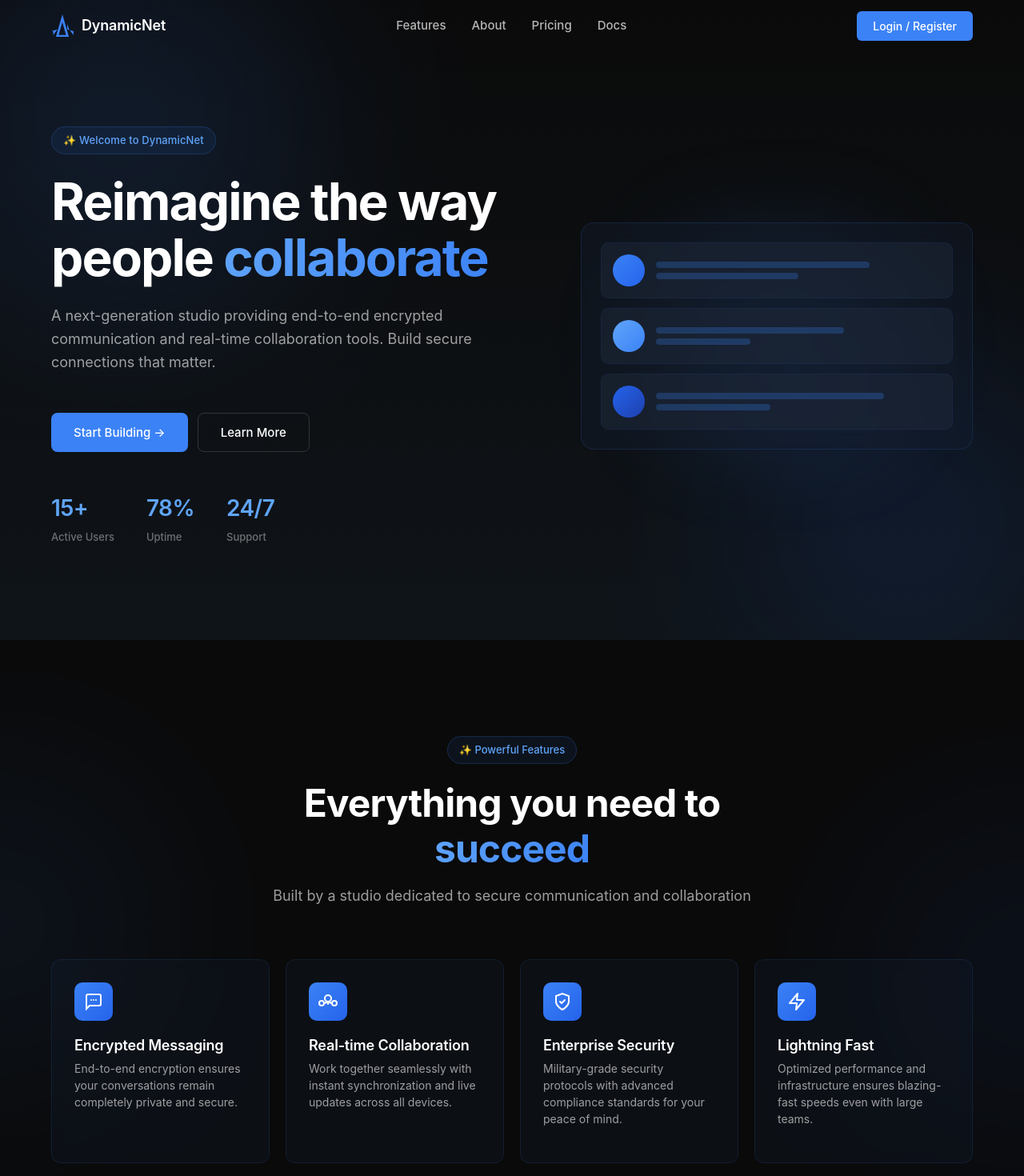
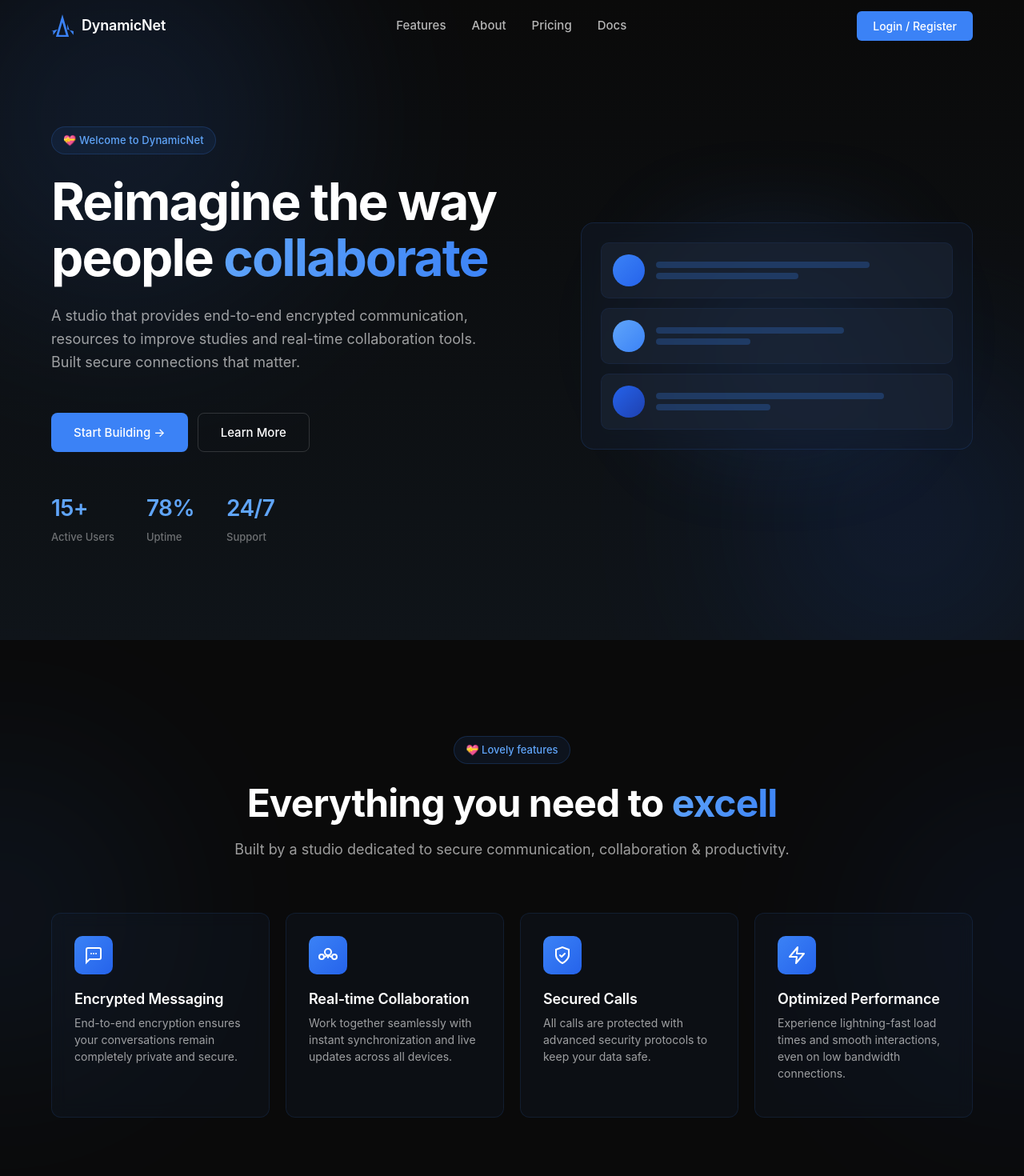
Before and after one commit to BloxGlobe/dynamicst, a React (Vite) app: page / in a window 1280 px wide. Shown: the top 1470 px of the page at 80% size. Built offline with nearby package versions, Linux system fonts and the light colour scheme.

Commit message:
minor changes to landing page components

```diff
--- a/src/components/landing/Features.tsx
+++ b/src/components/landing/Features.tsx
@@ -31,8 +31,8 @@ export const Features: React.FC = () => {
           <path d="M9 12l2 2 4-4" strokeLinecap="round" strokeLinejoin="round" />
         </svg>
       ),
-      title: 'Enterprise Security',
-      description: 'Military-grade security protocols with advanced compliance standards for your peace of mind.',
+      title: 'Secured Calls',
+      description: 'All calls are protected with advanced security protocols to keep your data safe.',
     },
     {
       icon: (
@@ -40,8 +40,8 @@ export const Features: React.FC = () => {
           <path d="M13 2L3 14h9l-1 8 10-12h-9l1-8z" strokeLinecap="round" strokeLinejoin="round" />
         </svg>
       ),
-      title: 'Lightning Fast',
-      description: 'Optimized performance and infrastructure ensures blazing-fast speeds even with large teams.',
+      title: 'Optimized Performance',
+      description: 'Experience lightning-fast load times and smooth interactions, even on low bandwidth connections.',
     }
   ];
 
@@ -54,14 +54,14 @@ export const Features: React.FC = () => {
       <div className="features-container">
         <div className="features-header">
           <div className="features-badge">
-            <span>✨ Powerful Features</span>
+            <span>💝 Lovely features</span>
           </div>
           <h2 className="features-title">
             Everything you need to{' '}
-            <span className="features-title-gradient">succeed</span>
+            <span className="features-title-gradient">excell</span>
           </h2>
           <p className="features-description">
-            Built by a studio dedicated to secure communication and collaboration
+            Built by a studio dedicated to secure communication, collaboration & productivity.
           </p>
         </div>
 
--- a/src/components/landing/Hero.tsx
+++ b/src/components/landing/Hero.tsx
@@ -19,7 +19,7 @@ export const Hero: React.FC<HeroProps> = ({
         {/* Left: Text Content */}
         <div className="hero-content">
           <div className="hero-badge">
-            <span>✨ Welcome to DynamicNet</span>
+            <span>💝 Welcome to DynamicNet</span>
           </div>
 
           <h1 className="hero-title">
@@ -28,8 +28,8 @@ export const Hero: React.FC<HeroProps> = ({
           </h1>
 
           <p className="hero-description">
-            A next-generation studio providing end-to-end encrypted communication
-            and real-time collaboration tools. Build secure connections that
+            A studio that provides end-to-end encrypted communication, resources to improve studies
+            and real-time collaboration tools. Built secure connections that
             matter.
           </p>
 
--- a/src/components/landing/landing.tsx
+++ b/src/components/landing/landing.tsx
@@ -23,9 +23,9 @@ const Landing: React.FC = () => {
       {showAuthModal && (
         <div className="auth-modal-overlay">
           <div className="auth-modal">
-            <h2 className="auth-modal-title">Welcome to DynamicNet</h2>
+            <h2 className="auth-modal-title">Welcome to DynamicNet!</h2>
             <p className="auth-modal-text">
-              Sign up or log in to start collaborating with your team.
+              Register or log in to access the main site.
             </p>
             <div className="auth-modal-buttons">
               <button
```
